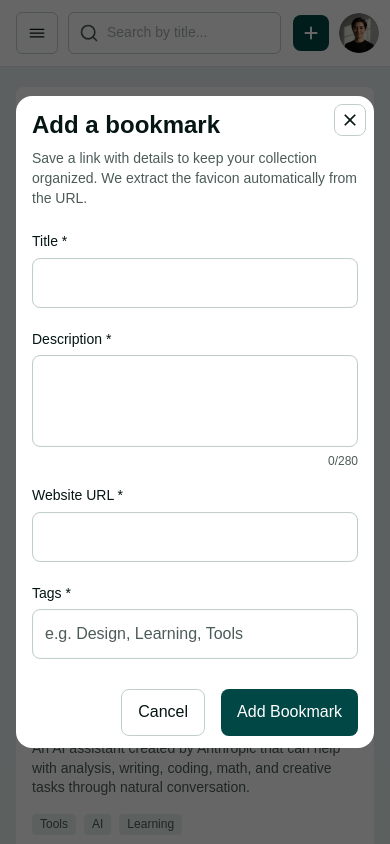
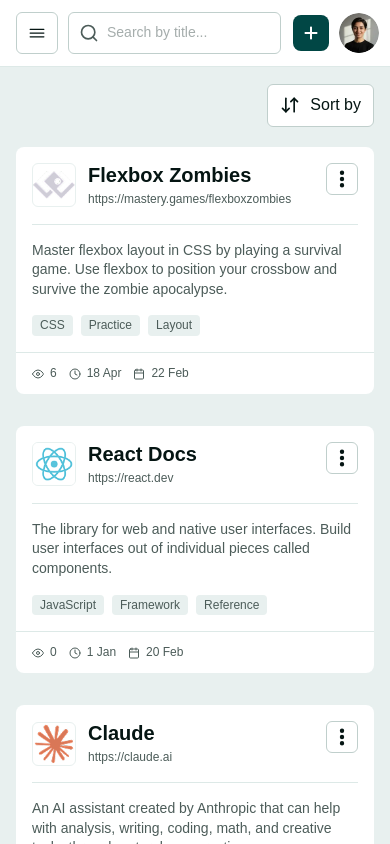
Before and after one commit to Oloude/Bookmark-Manager-App, a React (Vite) app: page / in a window 390 px wide. Shown: the top 844 px of the page. Built offline with nearby package versions, Linux system fonts and the light colour scheme.

Commit message:
fixed tags

```diff
--- a/src/App.jsx
+++ b/src/App.jsx
@@ -23,11 +23,10 @@
   return (
     <main className="bg-neutral100 dark:bg-neutral900D w-full min-h-screen flex font-manrope">
       {isSidebarOpen && <SidebarSmall/>}
-      <AddBookmarkModal/>
       <Sidebar/>
       <div className="flex flex-col flex-1">
         <Navbar/>
-        <div className="flex flex-col gap-5 px-4 pt-6 pb-16 md:px-8 md:pt-8 md:mt-17 lg:ml-74 lg:mt-15">
+        <div className="flex flex-col gap-5 px-4 pt-6 pb-16 mt-15 md:px-8 md:pt-8 md:mt-17 lg:ml-74 lg:mt-15">
           <Header/>
           <Bookmarks/>
         </div>
--- a/src/BookmarkState.js
+++ b/src/BookmarkState.js
@@ -20,6 +20,7 @@
     isShowAll : true,
     showSortDropdown:false,
     sort: 'Recently added',
+    selectedTag : [],
 
     openSidebar: () => set({ isSidebarOpen: true }),
     closeSidebar: () => set({ isSidebarOpen: false }),
@@ -34,6 +35,7 @@
      showAll : () => set(state => ({isShowArchived : false, isShowAll : true})),
     toggleSortDropdown : () => set(state => ({showSortDropdown : !state.showSortDropdown})),
     handleSortChange : (sort) => set(state => ({sort : sort})),
+    handleAddSelectedTag : (tags) => set(state => ({selectedTag : [...tags], isShowAll: false, isShowArchived : false})),
   };
 });
 export default useBookmarkManager;
--- a/src/components/ArchiveModal.jsx
+++ b/src/components/ArchiveModal.jsx
@@ -4,7 +4,7 @@
 function ArchiveModal() {
   return (
     <section className="fixed w-full h-screen top-0 left-0 z-80 bg-black/60 dark:bg-neutral900D/50 flex items-center justify-center px-4">
-                <div className="rounded-2xl p-6 flex flex-col gap-6 bg-neutral0 dark:border dark:border-neutral500D dark:bg-neutral800D max-w-112.5 w-full relative">
+                <div className="rounded-2xl p-5 md:p-6 flex flex-col gap-6 bg-neutral0 dark:border dark:border-neutral500D dark:bg-neutral800D max-w-112.5 w-full relative">
                     <button className="absolute top-2 right-2"><MdClose className="w-5 h-5 text-neutral900 dark:text-neutral0"/></button>
                     <div className="flex flex-col gap-2">
                         <h2 className="text-preset1 text-neutral900 dark:text-neutral0">Archive bookmark</h2>
--- a/src/components/Bookmarks.jsx
+++ b/src/components/Bookmarks.jsx
@@ -7,6 +7,7 @@
     const isShowArchived = useBookmarkManager(state => state.isShowArchived);
     const isShowAll = useBookmarkManager(state => state.isShowAll);
     const sort = useBookmarkManager(state => state.sort);
+    const selectedTag = useBookmarkManager(state => state.selectedTag);
 
     let sorted = bookmarkData.sort((a,b) => new Date(b.createdAt).getTime() - new Date(a.createdAt).getTime())
     const [bookmarks, setBookMarks ] = useState(sorted);
--- a/src/components/DeleteModal.jsx
+++ b/src/components/DeleteModal.jsx
@@ -4,7 +4,7 @@
 function DeleteModal() {
   return (
     <section className="fixed w-full h-screen top-0 left-0 z-80 bg-black/60 flex items-center justify-center px-4 dark:bg-neutral900D/50">
-        <div className="rounded-2xl p-6 flex flex-col gap-6 bg-neutral0 max-w-112.5 w-full relative dark:bg-neutral800D dark:border-neutral500D">
+        <div className="rounded-2xl p-5 md:p-6 flex flex-col gap-6 bg-neutral0 max-w-112.5 w-full relative dark:bg-neutral800D dark:border-neutral500D">
             <button className="absolute top-2 right-2"><MdClose className="w-5 h-5 text-neutral900 dark:text-neutral0"/></button>
             <div className="flex flex-col gap-2">
                 <h2 className="text-preset1 text-neutral900 dark:text-neutral0">Delete bookmark</h2>
--- a/src/components/Header.jsx
+++ b/src/components/Header.jsx
@@ -8,14 +8,17 @@
   const isShowAll = useBookmarkManager(state => state.isShowAll);
   const toggleSortDropdown = useBookmarkManager(state => state.toggleSortDropdown);
   const showSortDropdown = useBookmarkManager(state => state.showSortDropdown);
+  const selectedTag = useBookmarkManager(state => state.selectedTag );
+
 
   return (
     <header className="flex items-center gap-3 justify-between relative">
-        <h1 className="text-preset2b text-neutral900 dark:text-neutral0">
+        <h1 className="text-preset2b text-neutral900 dark:text-neutral0 flex flex-col md:items-center gap-2 md:flex-row">
           {isShowArchived && 'Archived bookmarks'}
           {isShowAll && 'All bookmarks'}
+          {selectedTag.length > 0 && <>Bookmarks tagged:<span>{selectedTag.join(', ')}</span></>}
         </h1>
-        <button onClick={toggleSortDropdown} className="px-3 py-2.5 flex items-center gap-2.5 rounded-md border border-neutral400 dark:border-neutral400D bg-neutral0 dark:bg-neutral800D text-preset3m text-neutral900 dark:text-neutral0
+        <button onClick={toggleSortDropdown} className="px-3 py-2.5 shrink-0 flex items-center gap-2.5 rounded-md border border-neutral400 dark:border-neutral400D bg-neutral0 dark:bg-neutral800D text-preset3m text-neutral900 dark:text-neutral0
         hover:outline-2 hover:outline-offset-2  hover:outline-teal700 dark:hover:outline-neutral100D focus:ouline-2 focus:outline-offset-2 focus:outline-teal700 dark:focus:outline-neutral100D">
           <LuArrowDownUp className="text-neutral900 dark:text-neutral0 w-5 h-5"/> Sort by</button>
         {showSortDropdown && <SortDropdown/>}
--- a/src/components/SideBarSmall.jsx
+++ b/src/components/SideBarSmall.jsx
@@ -3,6 +3,7 @@
 import { HiOutlineArchiveBox } from "react-icons/hi2"
 import { MdClose } from "react-icons/md"
 import frequencyCount from "../utils/frequencyCount"
+import { useEffect, useState } from "react"
 
 function SidebarSmall() {
     const darkMode = useBookmarkManager(state => state.darkMode);
@@ -12,8 +13,24 @@
     const showAll = useBookmarkManager(state => state.showAll);
     const isShowArchived = useBookmarkManager(state => state.isShowArchived);
     const isShowAll = useBookmarkManager(state => state.isShowAll);
+    const selectedTag = useBookmarkManager(state => state.selectedTag);
+    const handleAddSelectedTag = useBookmarkManager(state => state.handleAddSelectedTag);
 
     const tagCount = Object.entries(frequencyCount(tags.flat()));
+
+     const [selectedTags, setSelectedTags] = useState(selectedTag)
+
+    function handleTagChange(e, item){
+            if(e.target.checked){
+                setSelectedTags(prev => [...prev, item])
+            }else{
+                setSelectedTags(prev => [...prev].filter(tag => tag !== item))
+            }
+    }
+
+    useEffect(()=>{
+        handleAddSelectedTag(selectedTags)
+    }, [selectedTags])
 
   return (
     <div className="w-full bg-overlay/70 dark:bg-neutral900D/60 min-h-screen h-screen  fixed  top-0 left-0 z-60  lg:hidden">
@@ -30,7 +47,7 @@
                 <div className="flex flex-col">
                     {
                         tagCount.map(([tag, count])=> (<div key={tag} className="my-0.5 px-3 py-2 rounded-md flex items-center justify-between">
-                            <label htmlFor="" className="flex items-center gap-2 text-preset3m text-neutral800 dark:text-neutral100D"><input type="checkbox" name="" id="" /> {tag}</label>
+                            <label htmlFor="" className="flex items-center gap-2 text-preset3m text-neutral800 dark:text-neutral100D"><input type="checkbox" name="" id="" checked={selectedTags.includes(tag)} onChange={(e)=>handleTagChange(e, tag)}/> {tag}</label>
                             <div className="px-2 py-0.5 flex items-center justify-between text-preset5 text-neutral800 dark:text-neutral0 rounded-full bg-neutral100 dark:bg-neutral600D border border-neutral300 dark:border-neutral400D w-5.25 h-5.25">{count}</div>
 
                         </div>))
--- a/src/components/Sidebar.jsx
+++ b/src/components/Sidebar.jsx
@@ -2,6 +2,7 @@
 import useBookmarkManager from "../BookmarkState"
 import { HiOutlineArchiveBox } from "react-icons/hi2"
 import frequencyCount from "../utils/frequencyCount"
+import { useEffect, useState } from "react";
 
 function Sidebar() {
     const darkMode = useBookmarkManager(state => state.darkMode);
@@ -10,8 +11,23 @@
     const showAll = useBookmarkManager(state => state.showAll);
     const isShowArchived = useBookmarkManager(state => state.isShowArchived);
     const isShowAll = useBookmarkManager(state => state.isShowAll);
+    const selectedTag = useBookmarkManager(state => state.selectedTag);
+    const handleAddSelectedTag = useBookmarkManager(state => state.handleAddSelectedTag);
 
     const tagCount = Object.entries(frequencyCount(tags.flat()));
+    const [selectedTags, setSelectedTags] = useState(selectedTag)
+
+    function handleTagChange(e, item){
+        if(e.target.checked){
+            setSelectedTags(prev => [...prev, item])
+        }else{
+            setSelectedTags(prev => [...prev].filter(tag => tag !== item))
+        }
+    }
+
+    useEffect(()=>{
+            handleAddSelectedTag(selectedTags)
+        }, [selectedTags])
 
 
 
@@ -28,7 +44,7 @@
                 <div className="flex flex-col ">
                     {
                         tagCount.map(([tag, count])=> (<div key={tag} className="my-0.5 px-3 py-2 rounded-md  flex items-center justify-between">
-                            <label htmlFor="" className="flex items-center gap-2 text-preset3m text-neutral800 dark:text-neutral100D"><input type="checkbox" name="" id="" /> {tag}</label>
+                            <label htmlFor="" className="flex items-center gap-2 text-preset3m text-neutral800 dark:text-neutral100D"><input type="checkbox" name="" id="" checked={selectedTags.includes(tag)} onChange={(e)=>handleTagChange(e, tag)}/> {tag}</label>
                             <div className="px-2 py-0.5 flex items-center justify-between text-preset5 text-neutral800 dark:text-neutral0 rounded-full bg-neutral100 dark:bg-neutral600D border border-neutral300 dark:border-neutral400D w-5.25 h-5.25">{count}</div>
 
                         </div>))
--- a/src/components/UnarchiveModal.jsx
+++ b/src/components/UnarchiveModal.jsx
@@ -4,7 +4,7 @@
 function UnarchiveModal() {
   return (
     <section className="fixed w-full h-screen top-0 left-0 z-80 bg-black/60 dark:bg-neutral900D/50 flex items-center justify-center px-4">
-                <div className="rounded-2xl p-6 flex flex-col gap-6 bg-neutral0 dark:border dark:border-neutral500D dark:bg-neutral800D max-w-112.5 w-full relative">
+                <div className="rounded-2xl p-5 md:p-6 flex flex-col gap-6 bg-neutral0 dark:border dark:border-neutral500D dark:bg-neutral800D max-w-112.5 w-full relative">
                     <button className="absolute top-2 right-2"><MdClose className="w-5 h-5 text-neutral900 dark:text-neutral0"/></button>
                     <div className="flex flex-col gap-2">
                         <h2 className="text-preset1 text-neutral900 dark:text-neutral0">Unarchive bookmark</h2>
```
